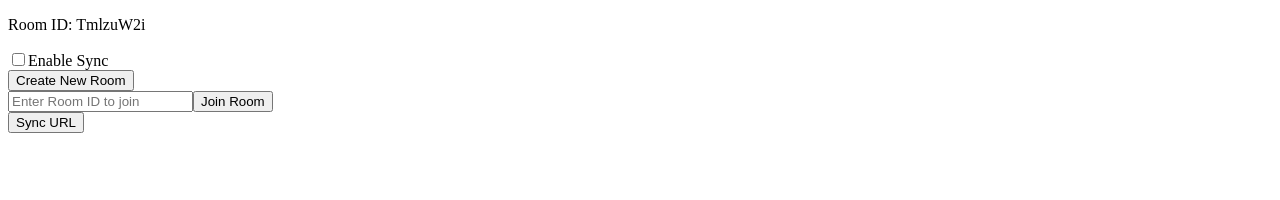
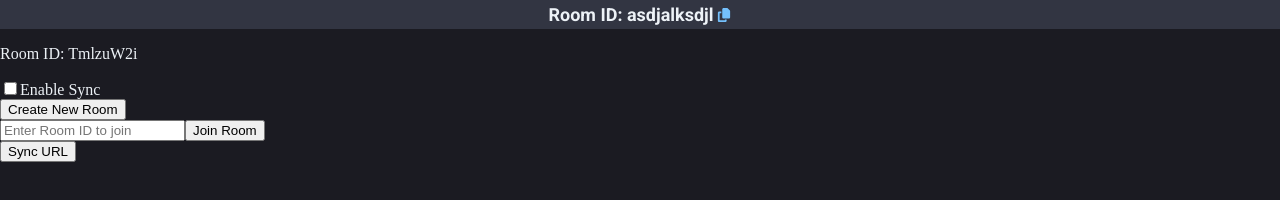
Before and after one commit to ChrisLFieldsII/watch-room, a website built with webpack: page browserAction/index.html in a window 1280 px wide. Built offline with nearby package versions, Linux system fonts and the light colour scheme; some packages are replaced by stand-ins of ours.

Commit message:
wip: improve action styling

```diff
--- a/browserAction/index.html
+++ b/browserAction/index.html
@@ -1,10 +1,34 @@
 <!DOCTYPE html>
-<html lang="en">
+<html lang="en" class="bg-dark text-light">
   <head>
     <meta charset="UTF-8" />
     <link href="style.css" rel="stylesheet" />
   </head>
-  <body>
+  <body class="">
+    <!-- render room id -->
+    <div
+      id="room-id-container"
+      class="row center clickable bg-light p-4"
+      title="Click to copy your room id. Share the room id with others to sync your media!"
+    >
+      <span class="roboto-bold room-id">
+        Room ID:
+        <span id="room-id">asdjalksdjl</span>
+      </span>
+
+      <svg
+        xmlns="http://www.w3.org/2000/svg"
+        viewBox="0 0 448 512"
+        id="copy-btn"
+        class="ml-4"
+      >
+        <!--!Font Awesome Free 6.5.2 by @fontawesome - https://fontawesome.com License - https://fontawesome.com/license/free Copyright 2024 Fonticons, Inc.-->
+        <path
+          d="M208 0H332.1c12.7 0 24.9 5.1 33.9 14.1l67.9 67.9c9 9 14.1 21.2 14.1 33.9V336c0 26.5-21.5 48-48 48H208c-26.5 0-48-21.5-48-48V48c0-26.5 21.5-48 48-48zM48 128h80v64H64V448H256V416h64v48c0 26.5-21.5 48-48 48H48c-26.5 0-48-21.5-48-48V176c0-26.5 21.5-48 48-48z"
+        />
+      </svg>
+    </div>
+
     <script src="../dist/browserAction.js"></script>
   </body>
 </html>
--- a/browserAction/style.css
+++ b/browserAction/style.css
@@ -1,5 +1,20 @@
+@import url('https://fonts.googleapis.com/css2?family=Roboto:wght@300;400;700&display=swap');
+
+html {
+  min-width: 300px;
+}
+
+body {
+  margin: 0px !important;
+  border-radius: 5px;
+}
+
 .block {
   display: block;
+}
+
+.p-4 {
+  padding: 4px;
 }
 
 .mr-4 {
@@ -9,3 +24,61 @@
 .ml-4 {
   margin-left: 4px;
 }
+
+.roboto-light {
+  font-family: 'Roboto', sans-serif;
+  font-weight: 300;
+  font-style: normal;
+}
+
+.roboto-regular {
+  font-family: 'Roboto', sans-serif;
+  font-weight: 400;
+  font-style: normal;
+}
+
+.roboto-bold {
+  font-family: 'Roboto', sans-serif;
+  font-weight: 700;
+  font-style: normal;
+}
+
+.room-id {
+  font-size: 18px;
+}
+
+#copy-btn {
+  width: 14px;
+  height: 14px;
+  fill: #74c0fc;
+}
+
+.row {
+  display: flex;
+  flex-direction: row;
+  align-items: center;
+}
+
+.center {
+  justify-content: center;
+}
+
+.clickable {
+  cursor: pointer;
+}
+
+.bg-light {
+  background-color: #323542;
+}
+
+.bg-dark {
+  background-color: rgba(27, 27, 34, 1);
+}
+
+.debug {
+  border: 1px solid red;
+}
+
+.text-light {
+  color: #edf2f7;
+}
```
Also changed, not shown: README.md.
